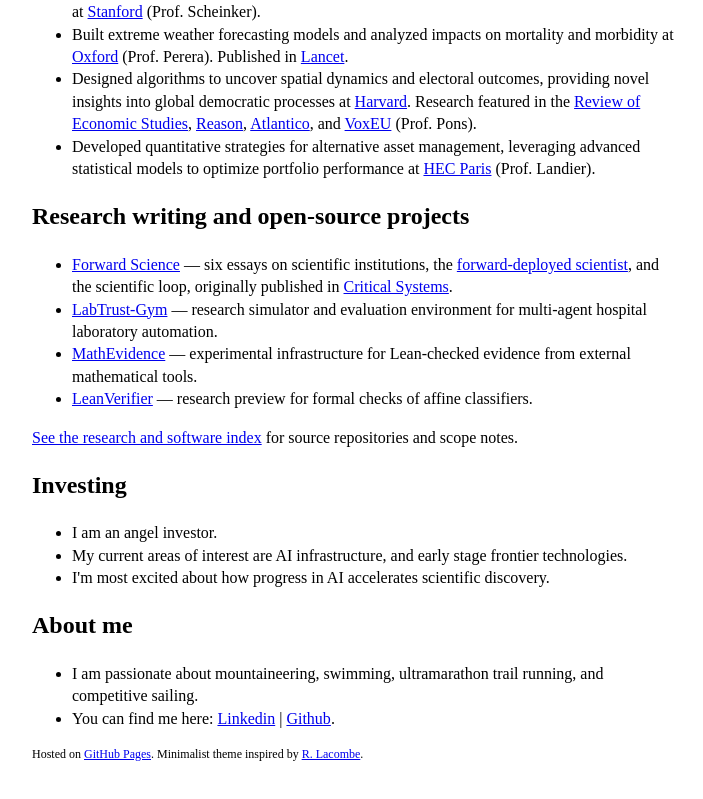
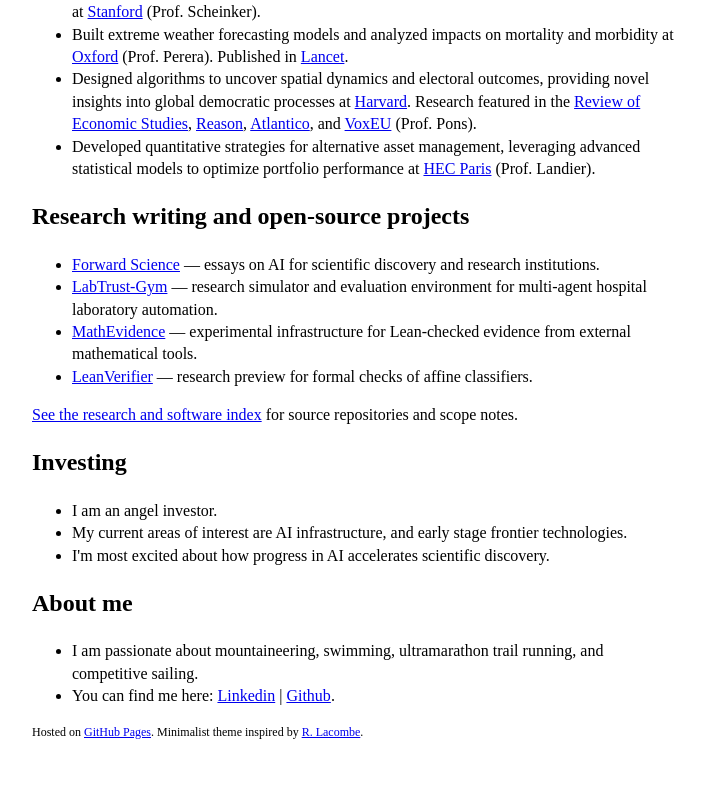
Before and after one commit to fraware/mpetel.github.io, a plain HTML site: page index.html in a window 1280 px wide. Shown: the part 1315-2114 px from the top of the page, without its empty margins (283-986 px from the left). Drawn offline with Linux system fonts and the light colour scheme.

Commit message:
Restore original index.html before Forward Science cross-link edits

```diff
--- a/index.html
+++ b/index.html
@@ -168,7 +168,7 @@ height="0" width="0" style="display:none;visibility:hidden"></iframe></noscript>
     <section aria-labelledby="public-work">
       <h2 id="public-work">Research writing and open-source projects</h2>
       <ul>
-        <li><a href="https://fraware.github.io/forward-science/">Forward Science</a> — six essays on scientific institutions, the <a href="https://fraware.github.io/forward-science/forward-deployed-scientists/">forward-deployed scientist</a>, and the scientific loop, originally published in <a href="https://mateopetel.substack.com/t/forward-science">Critical Systems</a>.</li>
+        <li><a href="https://fraware.github.io/forward-science/">Forward Science</a> — essays on AI for scientific discovery and research institutions.</li>
         <li><a href="https://github.com/fraware/LabTrust-Gym">LabTrust-Gym</a> — research simulator and evaluation environment for multi-agent hospital laboratory automation.</li>
         <li><a href="https://github.com/fraware/MathEvidence">MathEvidence</a> — experimental infrastructure for Lean-checked evidence from external mathematical tools.</li>
         <li><a href="https://github.com/fraware/leanverifier">LeanVerifier</a> — research preview for formal checks of affine classifiers.</li>
```
